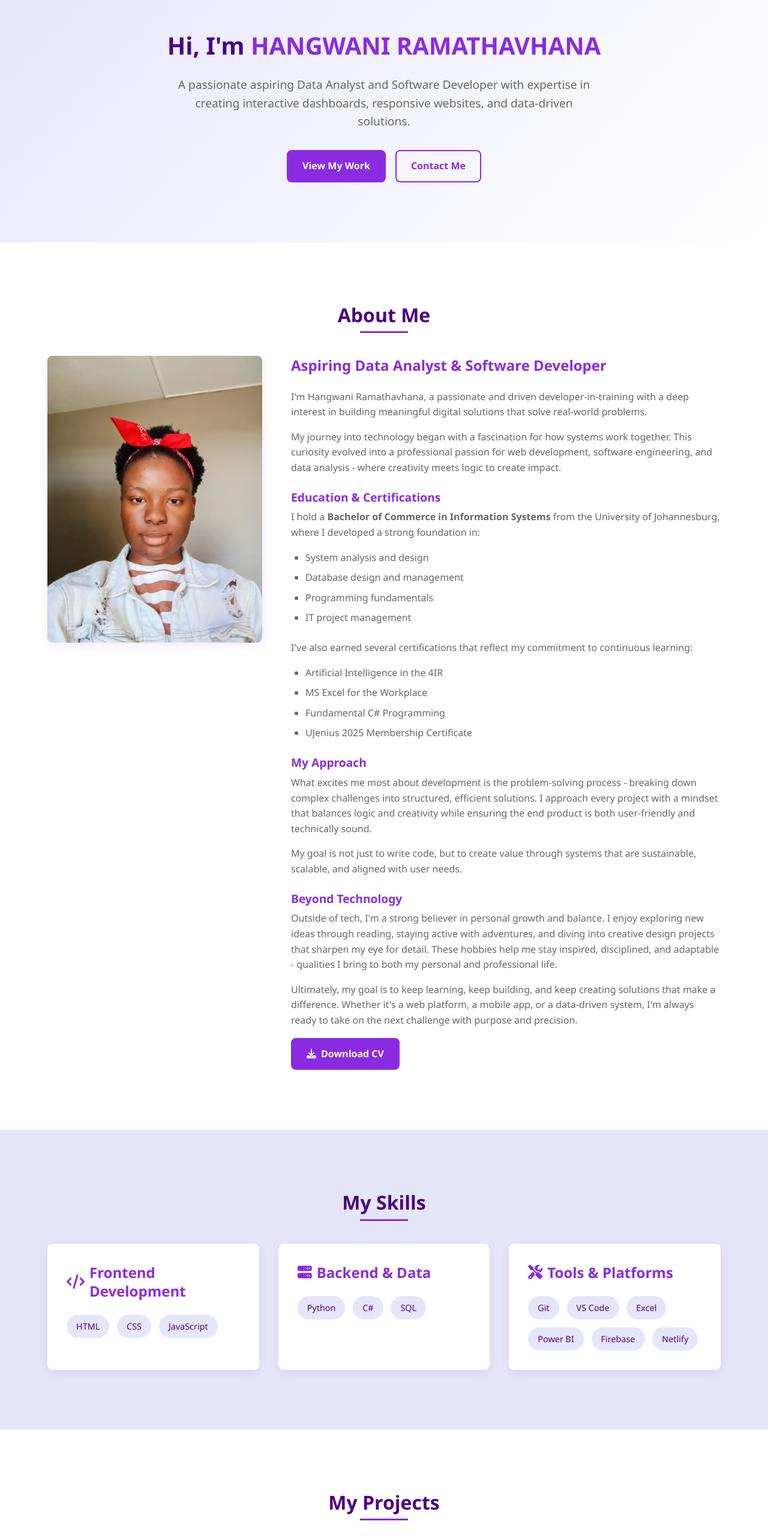
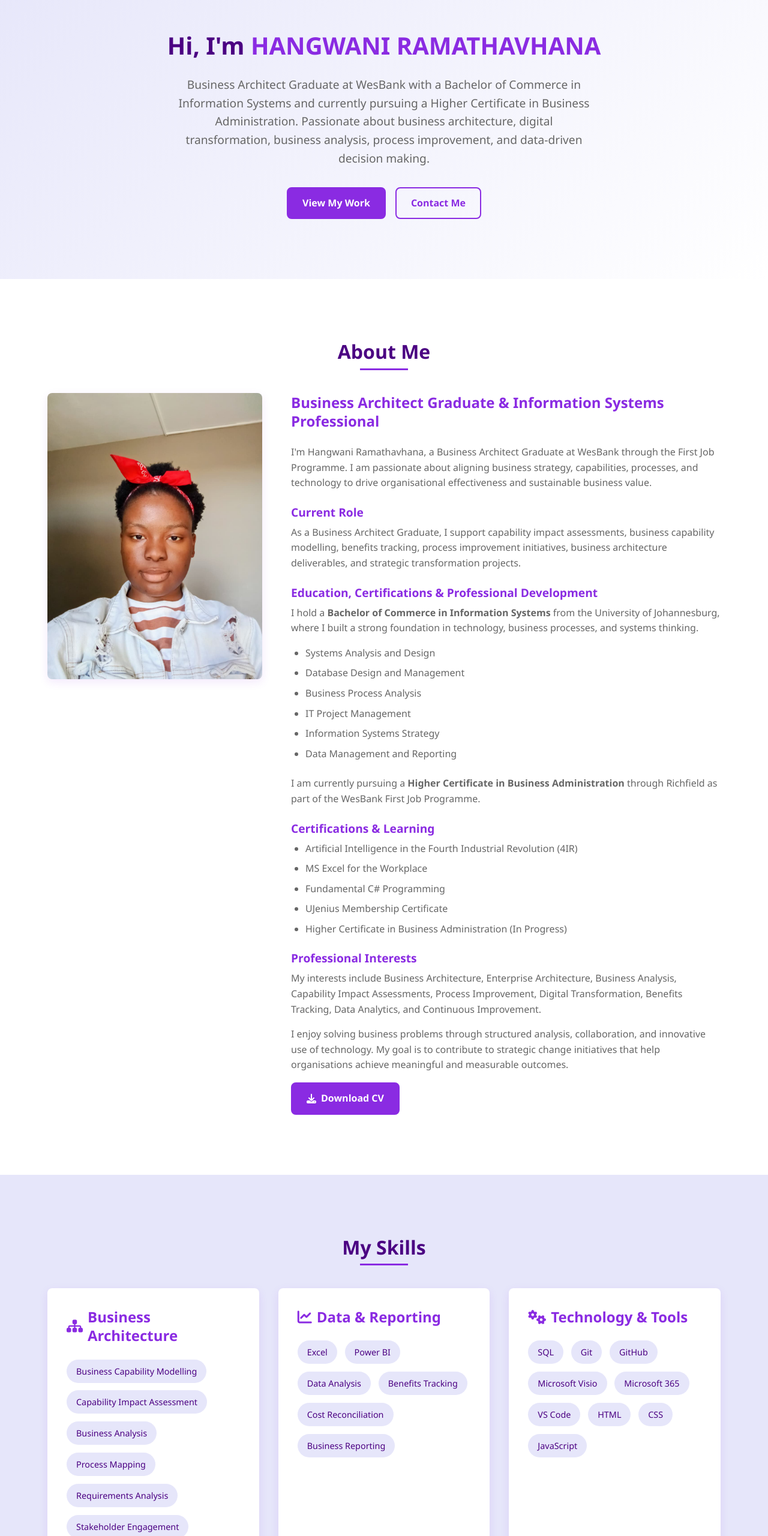
Before and after one commit to Hangwani17/Portfolio-website, a plain HTML site: page index.html in a window 1280 px wide. Shown: the part 100-2660 px from the top of the page at 60% size. Drawn offline with Linux system fonts and the light colour scheme.

Commit message:
Revise portfolio details and improve section titles
Updated personal information and skills in the portfolio.

```diff
--- a/index.html
+++ b/index.html
@@ -5,16 +5,21 @@
     <meta charset="UTF-8">
     <meta name="viewport" content="width=device-width, initial-scale=1.0">
     <link rel="stylesheet" href="styles.css">
-    <!-- Font Awesome Icons -->
-    <link rel="stylesheet" href="https://cdnjs.cloudflare.com/ajax/libs/font-awesome/6.4.0/css/all.min.css">
-    <title>HANGWANI RAMATHAVHANA | Data Analyst & Software Developer</title>
+
+    <!-- Font Awesome -->
+    <link rel="stylesheet"
+        href="https://cdnjs.cloudflare.com/ajax/libs/font-awesome/6.4.0/css/all.min.css">
+
+    <title>HANGWANI RAMATHAVHANA | Business Architect Graduate & Information Systems Professional</title>
 </head>
 
 <body>
-    <!--Navigation-->
+
+    <!-- Navigation -->
     <nav id="navbar">
         <div class="container">
             <a href="#" class="logo">HANGWANI <span>RAMATHAVHANA</span></a>
+
             <div class="menu-btn" id="menu-btn">
                 <i class="fas fa-bars"></i>
             </div>
@@ -23,141 +28,289 @@
                 <li><a href="#hero">Home</a></li>
                 <li><a href="#about">About</a></li>
                 <li><a href="#skills">Skills</a></li>
+                <li><a href="#experience">Experience</a></li>
                 <li><a href="#projects">Projects</a></li>
                 <li><a href="#contact">Contact</a></li>
             </ul>
         </div>
     </nav>
 
-    <!--Hero Section-->
+    <!-- Hero Section -->
     <section id="hero">
         <div class="container">
             <div class="hero-content">
+
                 <h1>Hi, I'm <span class="highlight">HANGWANI RAMATHAVHANA</span></h1>
-                <p>A passionate aspiring Data Analyst and Software Developer with expertise in creating interactive dashboards, responsive websites, and data-driven solutions.</p>
+
+                <p>
+                    Business Architect Graduate at WesBank with a Bachelor of Commerce in Information Systems and
+                    currently pursuing a Higher Certificate in Business Administration. Passionate about business
+                    architecture, digital transformation, business analysis, process improvement, and data-driven
+                    decision making.
+                </p>
 
                 <div class="hero-btns">
                     <a href="#projects" class="btn">View My Work</a>
                     <a href="#contact" class="btn btn-outline">Contact Me</a>
                 </div>
+
             </div>
         </div>
     </section>
 
-    <!--About Me Section-->
+    <!-- About -->
     <section id="about">
         <div class="container">
+
             <h2 class="section-title">About Me</h2>
+
             <div class="about-content">
+
                 <div class="about-img">
                     <img src="Profile Picture.jpeg" alt="Hangwani Ramathavhana">
                 </div>
+
                 <div class="about-text">
-                    <h3>Aspiring Data Analyst & Software Developer</h3>
-                    <p>I'm Hangwani Ramathavhana, a passionate and driven developer-in-training with a deep interest in building meaningful digital solutions that solve real-world problems.</p>
 
-                    <p>My journey into technology began with a fascination for how systems work together. This curiosity evolved into a professional passion for web development, software engineering, and data analysis - where creativity meets logic to create impact.</p>
+                    <h3>Business Architect Graduate & Information Systems Professional</h3>
 
-                    <h4>Education & Certifications</h4>
-                    <p>I hold a <strong>Bachelor of Commerce in Information Systems</strong> from the University of Johannesburg, where I developed a strong foundation in:</p>
+                    <p>
+                        I'm Hangwani Ramathavhana, a Business Architect Graduate at WesBank through the First Job
+                        Programme. I am passionate about aligning business strategy, capabilities, processes, and
+                        technology to drive organisational effectiveness and sustainable business value.
+                    </p>
+
+                    <h4>Current Role</h4>
+
+                    <p>
+                        As a Business Architect Graduate, I support capability impact assessments, business capability
+                        modelling, benefits tracking, process improvement initiatives, business architecture
+                        deliverables, and strategic transformation projects.
+                    </p>
+
+                    <h4>Education, Certifications & Professional Development</h4>
+
+                    <p>
+                        I hold a <strong>Bachelor of Commerce in Information Systems</strong> from the University of
+                        Johannesburg, where I built a strong foundation in technology, business processes, and systems
+                        thinking.
+                    </p>
+
                     <ul>
-                        <li>System analysis and design</li>
-                        <li>Database design and management</li>
-                        <li>Programming fundamentals</li>
-                        <li>IT project management</li>
+                        <li>Systems Analysis and Design</li>
+                        <li>Database Design and Management</li>
+                        <li>Business Process Analysis</li>
+                        <li>IT Project Management</li>
+                        <li>Information Systems Strategy</li>
+                        <li>Data Management and Reporting</li>
                     </ul>
 
-                    <p>I've also earned several certifications that reflect my commitment to continuous learning:</p>
+                    <p>
+                        I am currently pursuing a
+                        <strong>Higher Certificate in Business Administration</strong>
+                        through Richfield as part of the WesBank First Job Programme.
+                    </p>
+
+                    <h4>Certifications & Learning</h4>
+
                     <ul>
-                        <li>Artificial Intelligence in the 4IR</li>
+                        <li>Artificial Intelligence in the Fourth Industrial Revolution (4IR)</li>
                         <li>MS Excel for the Workplace</li>
                         <li>Fundamental C# Programming</li>
-                        <li>UJenius 2025 Membership Certificate</li>
+                        <li>UJenius Membership Certificate</li>
+                        <li>Higher Certificate in Business Administration (In Progress)</li>
                     </ul>
 
-                    <h4>My Approach</h4>
-                    <p>What excites me most about development is the problem-solving process - breaking down complex challenges into structured, efficient solutions. I approach every project with a mindset that balances logic and creativity while ensuring the end product is both user-friendly and technically sound.</p>
+                    <h4>Professional Interests</h4>
 
-                    <p>My goal is not just to write code, but to create value through systems that are sustainable, scalable, and aligned with user needs.</p>
+                    <p>
+                        My interests include Business Architecture, Enterprise Architecture, Business Analysis,
+                        Capability Impact Assessments, Process Improvement, Digital Transformation, Benefits
+                        Tracking, Data Analytics, and Continuous Improvement.
+                    </p>
 
-                    <h4>Beyond Technology</h4>
-                    <p>Outside of tech, I'm a strong believer in personal growth and balance. I enjoy exploring new ideas through reading, staying active with adventures, and diving into creative design projects that sharpen my eye for detail. These hobbies help me stay inspired, disciplined, and adaptable - qualities I bring to both my personal and professional life.</p>
+                    <p>
+                        I enjoy solving business problems through structured analysis, collaboration, and innovative
+                        use of technology. My goal is to contribute to strategic change initiatives that help
+                        organisations achieve meaningful and measurable outcomes.
+                    </p>
 
-                    <p>Ultimately, my goal is to keep learning, keep building, and keep creating solutions that make a difference. Whether it's a web platform, a mobile app, or a data-driven system, I'm always ready to take on the next challenge with purpose and precision.</p>
+                    <a href="Hangwani-Ramathavhana-CV.pdf"
+                        class="btn"
+                        download="Hangwani-Ramathavhana-CV.pdf">
 
-                    <a href="Hangwani-Ramathavhana-CV.pdf" class="btn" download="Hangwani-Ramathavhana-CV.pdf">
                         <i class="fas fa-download"></i> Download CV
+
                     </a>
+
                 </div>
+
             </div>
+
         </div>
     </section>
 
-    <!--My Skills Section-->
+    <!-- Skills -->
     <section id="skills">
+
         <div class="container">
+
             <h2 class="section-title">My Skills</h2>
+
             <div class="skills-container">
+
                 <div class="skills-category">
-                    <h3><i class="fas fa-code"></i> Frontend Development</h3>
+
+                    <h3><i class="fas fa-sitemap"></i> Business Architecture</h3>
+
                     <div class="skill-list">
+                        <span class="skill">Business Capability Modelling</span>
+                        <span class="skill">Capability Impact Assessment</span>
+                        <span class="skill">Business Analysis</span>
+                        <span class="skill">Process Mapping</span>
+                        <span class="skill">Requirements Analysis</span>
+                        <span class="skill">Stakeholder Engagement</span>
+                    </div>
+
+                </div>
+
+                <div class="skills-category">
+
+                    <h3><i class="fas fa-chart-line"></i> Data & Reporting</h3>
+
+                    <div class="skill-list">
+                        <span class="skill">Excel</span>
+                        <span class="skill">Power BI</span>
+                        <span class="skill">Data Analysis</span>
+                        <span class="skill">Benefits Tracking</span>
+                        <span class="skill">Cost Reconciliation</span>
+                        <span class="skill">Business Reporting</span>
+                    </div>
+
+                </div>
+
+                <div class="skills-category">
+
+                    <h3><i class="fas fa-cogs"></i> Technology & Tools</h3>
+
+                    <div class="skill-list">
+                        <span class="skill">SQL</span>
+                        <span class="skill">Git</span>
+                        <span class="skill">GitHub</span>
+                        <span class="skill">Microsoft Visio</span>
+                        <span class="skill">Microsoft 365</span>
+                        <span class="skill">VS Code</span>
                         <span class="skill">HTML</span>
                         <span class="skill">CSS</span>
                         <span class="skill">JavaScript</span>
                     </div>
+
                 </div>
-                <div class="skills-category">
-                    <h3><i class="fas fa-server"></i> Backend & Data</h3>
-                    <div class="skill-list">
-                        <span class="skill">Python</span>
-                        <span class="skill">C#</span>
-                        <span class="skill">SQL</span>
-                    </div>
-                </div>
-                <div class="skills-category">
-                    <h3><i class="fas fa-tools"></i> Tools & Platforms</h3>
-                    <div class="skill-list">
-                        <span class="skill">Git</span>
-                        <span class="skill">VS Code</span>
-                        <span class="skill">Excel</span>
-                        <span class="skill">Power BI</span>
-                        <span class="skill">Firebase</span>
-                        <span class="skill">Netlify</span>
-                    </div>
-                </div>
+
             </div>
+
         </div>
+
     </section>
 
-    <!--Projects Section-->
+    <!-- Experience -->
+    <section id="experience">
+
+        <div class="container">
+
+            <h2 class="section-title">Professional Experience</h2>
+
+            <div class="experience-card">
+
+                <h3>Business Architect Graduate</h3>
+
+                <h4>WesBank | FirstRand Group</h4>
+
+                <ul>
+                    <li>Conduct capability impact assessments for strategic business initiatives.</li>
+                    <li>Support business capability modelling and business architecture activities.</li>
+                    <li>Review and analyse project documentation including PIDs, BRSs and FRSs.</li>
+                    <li>Support business transformation and digital enablement initiatives.</li>
+                    <li>Assist with benefits tracking and cost reconciliation activities.</li>
+                    <li>Contribute to process improvement and operational effectiveness initiatives.</li>
+                    <li>Collaborate with architects, business analysts, project managers and business stakeholders.</li>
+                </ul>
+
+            </div>
+
+        </div>
+
+    </section>
+
+    <!-- Projects -->
     <section id="projects">
+
         <div class="container">
-            <h2 class="section-title">My Projects</h2>
+
+            <h2 class="section-title">Projects</h2>
+
             <div class="projects-grid">
+
+                <!-- Project 1 -->
                 <div class="project-card">
-                    <div class="project-images-grid">
-                        <div class="project-img">
-                            <img src="Jobly Homepage.jpeg" alt="JOBLY Platform - Homepage">
-                        </div>
-                        <div class="project-img">
-                            <img src="Jobly Jobs.jpeg" alt="JOBLY Platform - Interview Guide">
-                        </div>
-                    </div>
+
                     <div class="project-info">
-                        <h3>JOBLY - Youth Employment & Skill Development</h3>
-                        <p>A comprehensive web-based employment platform designed to help South African youth find job opportunities, enhance employability skills, and connect with mentors.</p>
 
-                        <h4>Key Features:</h4>
+                        <h3>Business Capability Impact Assessment Portfolio</h3>
+
+                        <p>
+                            Conducted capability impact assessments aligned with business architecture principles to
+                            support transformation initiatives and strategic decision making.
+                        </p>
+
+                        <h4>Key Activities</h4>
+
                         <ul>
-                            <li>Job search and application system</li>
-                            <li>CV builder with customizable templates</li>
-                            <li>AI-powered career guidance chatbot</li>
-                            <li>Skills training and interview preparation</li>
-                            <li>User registration and personalized dashboards</li>
-                            <li>Mentorship and community engagement tools</li>
+                            <li>Capability Impact Assessment</li>
+                            <li>Business Capability Mapping</li>
+                            <li>Business Analysis</li>
+                            <li>Benefits Tracking</li>
+                            <li>Process Improvement</li>
+                            <li>Stakeholder Engagement</li>
                         </ul>
 
-                        <p>The platform bridges the gap between unemployment and opportunity by combining job listings, self-improvement tools, and mentorship within a single, user-friendly web application.</p>
+                        <div class="project-tech">
+                            <span>Business Architecture</span>
+                            <span>Business Analysis</span>
+                            <span>Excel</span>
+                            <span>Capability Modelling</span>
+                            <span>Process Improvement</span>
+                        </div>
+
+                    </div>
+
+                </div>
+
+                <!-- Project 2 -->
+                <div class="project-card">
+
+                    <div class="project-images-grid">
+
+                        <div class="project-img">
+                            <img src="Jobly Homepage.jpeg"
+                                alt="JOBLY Homepage">
+                        </div>
+
+                        <div class="project-img">
+                            <img src="Jobly Jobs.jpeg"
+                                alt="JOBLY Platform">
+                        </div>
+
+                    </div>
+
+                    <div class="project-info">
+
+                        <h3>JOBLY - Youth Employment & Skill Development</h3>
+
+                        <p>
+                            A web-based platform designed to help South African youth find employment opportunities,
+                            develop skills and connect with mentors.
+                        </p>
 
                         <div class="project-tech">
                             <span>HTML</span>
@@ -166,46 +319,43 @@
                             <span>Python</span>
                             <span>Firebase</span>
                             <span>GitHub</span>
-                            <span>Render</span>
-                            <span>Netlify</span>
                         </div>
+
                         <div class="project-links">
                             <a href="https://joblyplatform.netlify.app" target="_blank">
                                 <i class="fas fa-external-link-alt"></i> Live Demo
                             </a>
                         </div>
+
                     </div>
+
                 </div>
 
+                <!-- Project 3 -->
                 <div class="project-card">
+
                     <div class="project-images-grid">
+
                         <div class="project-img">
-                            <img src="NNDEREGE Homepage.jpeg" alt="UGODA Construction - Services">
+                            <img src="NNDEREGE Homepage.jpeg"
+                                alt="NNDEREGE Construction">
                         </div>
+
                         <div class="project-img">
-                            <img src="NNDEREGE Portfolio.jpeg" alt="UGODA Construction - Process">
+                            <img src="NNDEREGE Portfolio.jpeg"
+                                alt="NNDEREGE Portfolio">
                         </div>
+
                     </div>
+
                     <div class="project-info">
+
                         <h3>NNDEREGE Construction Website</h3>
-                        <p>A modern, responsive web platform for a construction company specializing in various building services.</p>
 
-                        <h4>Services Featured:</h4>
-                        <ul>
-                            <li>Paving and surface installation</li>
-                            <li>Wall building and structural work</li>
-                            <li>Artificial grass installation</li>
-                            <li>Complete house construction</li>
-                        </ul>
-
-                        <h4>Website Features:</h4>
-                        <ul>
-                            <li>Professional service showcase</li>
-                            <li>Portfolio gallery of completed projects</li>
-                            <li>Contact form with Formspree integration</li>
-                            <li>Fully responsive design</li>
-                            <li>Clean, modern interface with engaging visuals</li>
-                        </ul>
+                        <p>
+                            A professional construction company website showcasing services, completed projects,
+                            customer engagement and contact capabilities.
+                        </p>
 
                         <div class="project-tech">
                             <span>HTML</span>
@@ -214,69 +364,104 @@
                             <span>Formspree</span>
                             <span>GitHub</span>
                         </div>
+
                         <div class="project-links">
                             <a href="https://ugodaconstruction.netlify.app" target="_blank">
                                 <i class="fas fa-external-link-alt"></i> Live Demo
                             </a>
                         </div>
+
                     </div>
+
                 </div>
+
             </div>
+
         </div>
+
     </section>
 
-    <!--Contact Section-->
+    <!-- Contact -->
     <section id="contact">
+
         <div class="container">
+
             <h2 class="section-title">Get In Touch</h2>
+
             <div class="contact-content">
+
                 <div class="contact-item">
+
                     <div class="contact-icon">
                         <i class="fas fa-envelope"></i>
                     </div>
+
                     <div class="contact-text">
                         <h4>Email</h4>
                         <p><a href="mailto:hangwany@gmail.com">hangwany@gmail.com</a></p>
                     </div>
+
                 </div>
+
                 <div class="contact-item">
+
                     <div class="contact-icon">
                         <i class="fas fa-phone"></i>
                     </div>
+
                     <div class="contact-text">
                         <h4>Phone</h4>
-                        <p><a href="tel:+27722027504">+27 72 2027 504</a></p>
+                        <p><a href="tel:+27722027504">+27 72 202 7504</a></p>
                     </div>
+
                 </div>
+
                 <div class="contact-item">
+
                     <div class="contact-icon">
                         <i class="fas fa-map-marker-alt"></i>
                     </div>
+
                     <div class="contact-text">
                         <h4>Location</h4>
                         <p>Johannesburg, South Africa</p>
                     </div>
+
                 </div>
+
             </div>
+
         </div>
+
     </section>
 
-    <!--Footer-->
+    <!-- Footer -->
     <footer>
+
         <div class="container">
+
             <div class="social-links">
-                <a href="https://github.com/Hangwani17" target="_blank" aria-label="GitHub">
+
+                <a href="https://github.com/Hangwani17" target="_blank">
                     <i class="fab fa-github"></i>
                 </a>
-                <a href="https://www.linkedin.com/in/hangwani-ramathavhana-b35a76156/" target="_blank" aria-label="LinkedIn">
+
+                <a href="https://www.linkedin.com/in/hangwani-ramathavhana-b35a76156/" target="_blank">
                     <i class="fab fa-linkedin-in"></i>
                 </a>
+
             </div>
-            <p class="copyright">© 2025 HANGWANI RAMATHAVHANA. All rights reserved.</p>
+
+            <p class="copyright">
+                © 2026 HANGWANI RAMATHAVHANA. All rights reserved.
+            </p>
+
         </div>
+
     </footer>
 
-    <!-- JavaScript -->
     <script src="script.js"></script>
+
 </body>
+
 </html>
```
